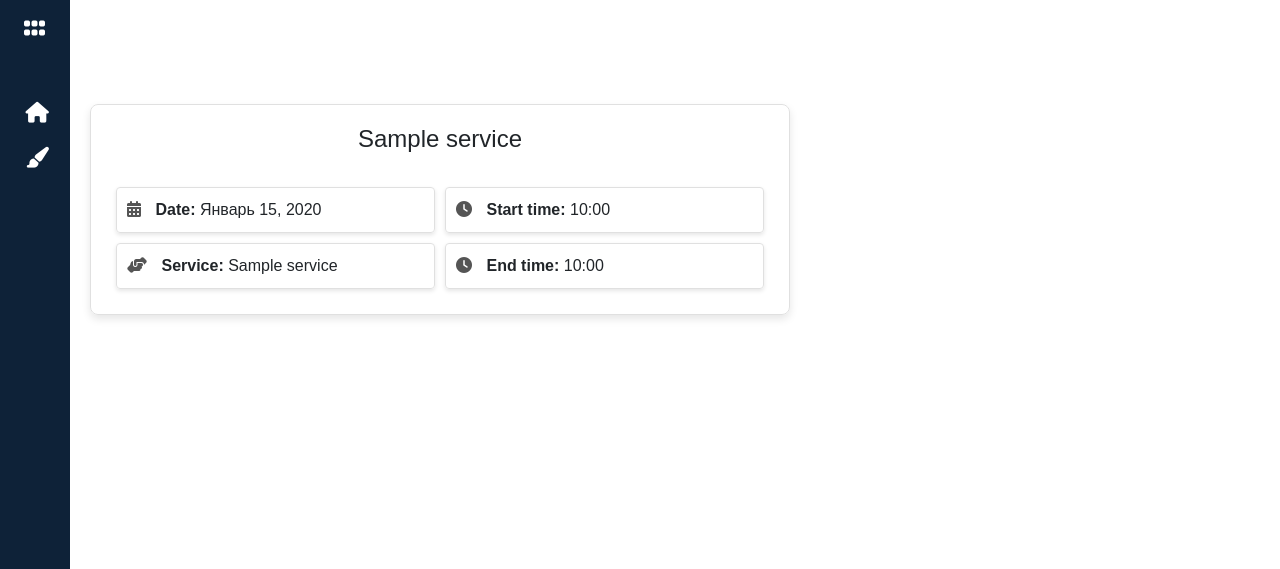
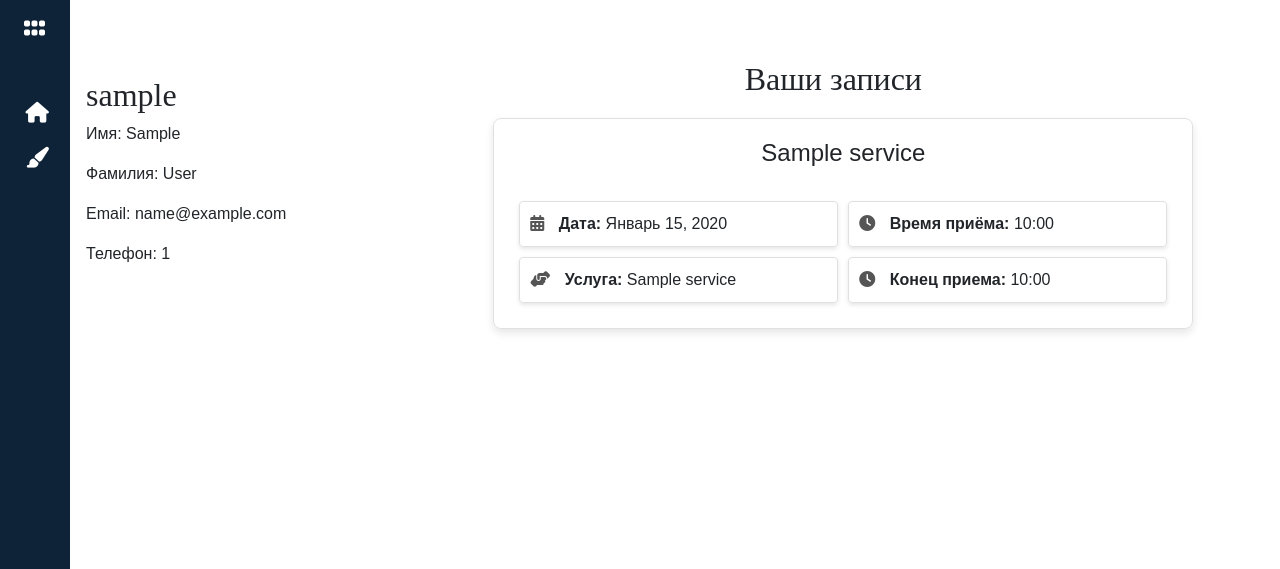
Before and after one commit to Antony2138/BlogDjangoTest, a Django app: page /auth/profile/ in a window 1280 px wide. Shown: the top 569 px of the page. Run offline with Django 5.2, Linux system fonts and the light colour scheme; a user stored in the database is signed in; tables that the repository leaves empty hold one stand-in row (values such as "Sample post").

Commit message:
fix trans add user info

```diff
--- a/testBlog/appointment/static/css/app_admin/display_appointment.css
+++ b/testBlog/appointment/static/css/app_admin/display_appointment.css
@@ -6,6 +6,10 @@
 .final{
     margin-top: 20px;
     text-align: center;
+}
+
+.media{
+    display:flex;
 }
 
 .app-content {
--- a/testBlog/appointment/static/js/modal/show_modal.js
+++ b/testBlog/appointment/static/js/modal/show_modal.js
@@ -1,6 +1,6 @@
 function showModal(title, body, actionText, actionUrl, actionCallback) {
     // Set the content of the modal
-    document.getElementById('modalLabel').innerText = title;
+    document.getElementById('modalLabel').innerText = "";
     document.getElementById('modalBody').innerText = body;
     const actionBtn = document.getElementById('modalActionBtn');
     actionBtn.innerText = actionText;
--- a/testBlog/mainUser/templates/mainUser/profile.html
+++ b/testBlog/mainUser/templates/mainUser/profile.html
@@ -10,9 +10,19 @@
 {% endblock %}
 {% block body %}
 <div class="media">
-    <img class="rounded-circle account-img" src="{{ user.profile.image.url }}">
+
+    <div class="col-md-4">
+        <div class="user-info-container rounded-circle p-3">
+            <h2 class="account-heading">{{ user.username }}</h2>
+            <p class="text">Имя: {{ user.first_name }}</p>
+            <p class="text">Фамилия: {{ user.last_name }}</p>
+            <p class="text">Email: {{ user.email }}</p>
+            <p class="text">Телефон: {{ user.phone_number }}</p>
+        </div>
+    </div>
     <div class="media-body" style="display:flex; ">
         <div>
+            <h2 style="text-align:center;">Ваши записи</h2>
             {% for appointment in appointments %}
             <div style="max-width: 700px; margin-left:20px;">
 
@@ -21,25 +31,25 @@
                     <div class="appointment-details">
                         <div class="appointment-detail hover-element">
                             <i class="fas fa-calendar-alt"></i>
-                            <strong>{% trans 'Date' %}:</strong> {{ appointment.get_appointment_date|date:"F d, Y " }}
+                            <strong>Дата:</strong> {{ appointment.get_appointment_date|date:"F d, Y " }}
                         </div>
                         <div class="appointment-detail hover-element">
                             <i class="fas fa-clock"></i>
-                            <strong>{% trans 'Start time' %}:</strong> {{ appointment.get_start_time|time:"H:i" }}
+                            <strong>Время приёма:</strong> {{ appointment.get_start_time|time:"H:i" }}
                         </div>
                         <div class="appointment-detail hover-element">
                             <i class="fas fa-hands-helping"></i>
-                            <strong>{% trans 'Service' %}:</strong> {{ appointment.get_service_name }}
+                            <strong>Услуга:</strong> {{ appointment.get_service_name }}
                         </div>
                         <div class="appointment-detail hover-element">
                             <i class="fas fa-clock"></i>
-                            <strong>{% trans 'End time' %}:</strong> {{ appointment.get_end_time|time:"H:i"}}
+                            <strong>Конец приема:</strong> {{ appointment.get_end_time|time:"H:i"}}
                         </div>
                     </div>
                 </div>
             </div>
             {% empty %}
-            <h2 style="margin-left:20px;">{% trans 'No records found' %}</h2>
+            <h2 style="margin-left:20px;">Записей не найдено</h2>
             <hr>
             {% endfor %}
         </div>
```
Also changed, not shown: testBlog/appointment/views_admin.py (+5 -4 lines), testBlog/appointment/locale/ru/LC_MESSAGES/django.po.
